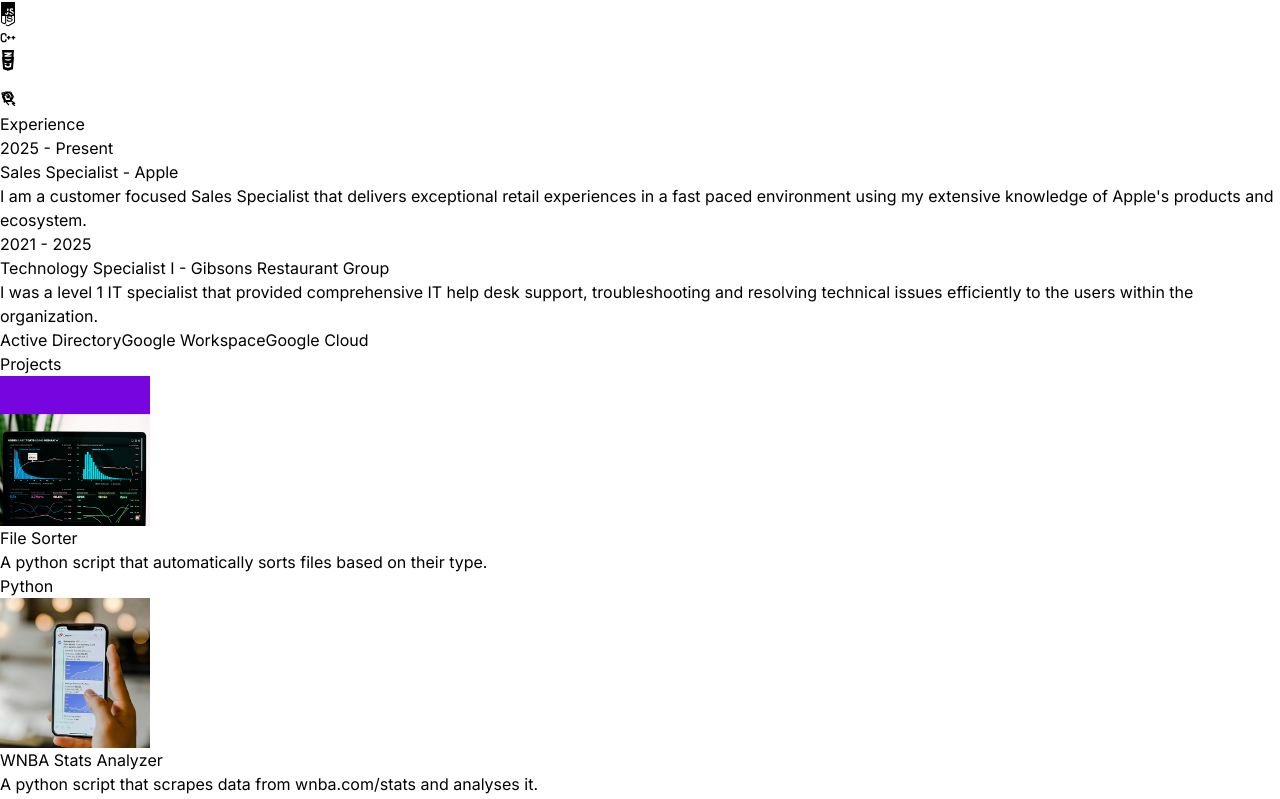
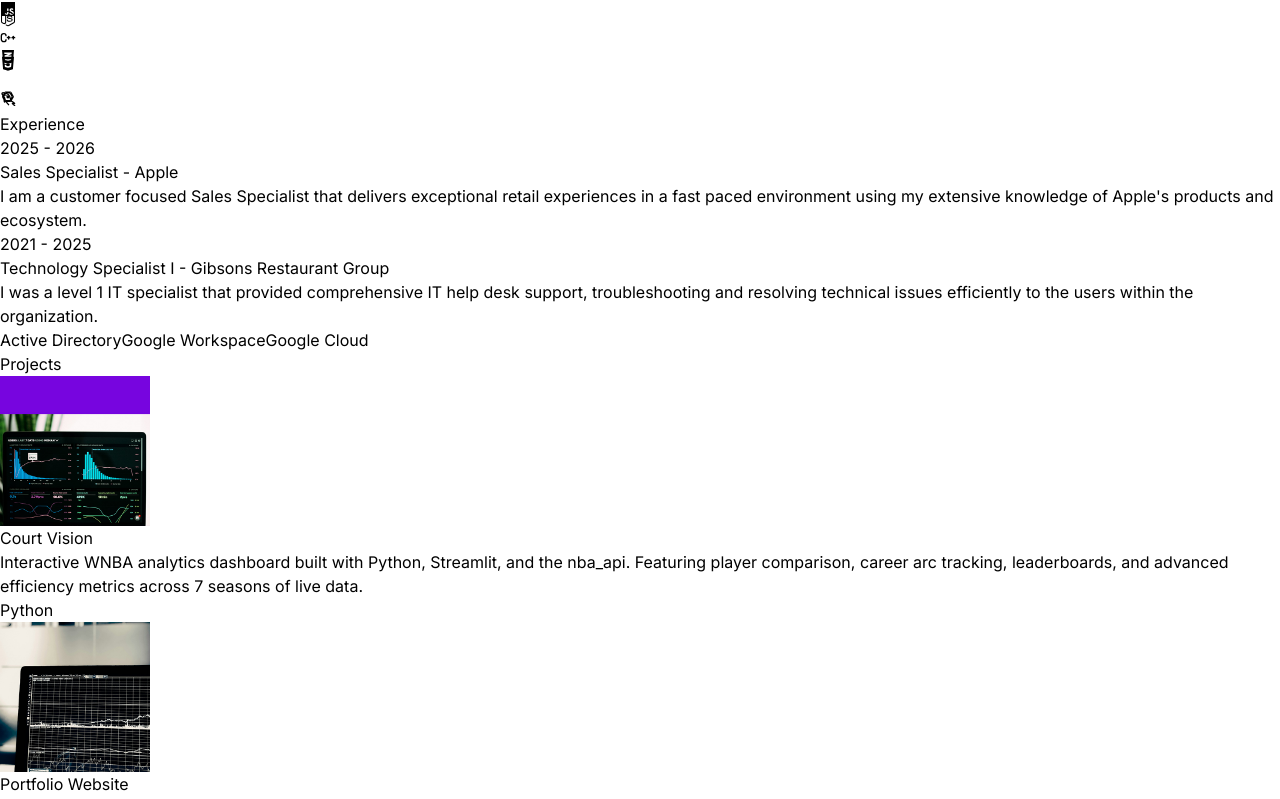
Before and after one commit to KeyairaA/react-portfolio, a React (Vite) app: page / in a window 1280 px wide. Shown: the part 2556-3355 px from the top of the page. Built offline with nearby package versions, Linux system fonts and the light colour scheme.

Commit message:
Update index.js

```diff
--- a/src/constants/index.js
+++ b/src/constants/index.js
@@ -8,7 +8,7 @@
 
 export const EXPERIENCES = [
   {
-    year: "2025 - Present",
+    year: "2025 - 2026",
     role: "Sales Specialist",
     company: "Apple",
     description: `I am a customer focused Sales Specialist that delivers exceptional retail experiences in a fast paced environment using my extensive knowledge of Apple's products and ecosystem.`,
@@ -25,17 +25,10 @@
 
 export const PROJECTS = [
   {
-    title: "File Sorter",
+    title: "Court Vision",
     image: project1,
     description:
-      "A python script that automatically sorts files based on their type.",
-    technologies: ["Python"],
-  },
-  {
-    title: "WNBA Stats Analyzer",
-    image: project2,
-    description:
-      "A python script that scrapes data from wnba.com/stats and analyses it.",
+      "Interactive WNBA analytics dashboard built with Python, Streamlit, and the nba_api. Featuring player comparison, career arc tracking, leaderboards, and advanced efficiency metrics across 7 seasons of live data.",
     technologies: ["Python"],
   },
   {
```
